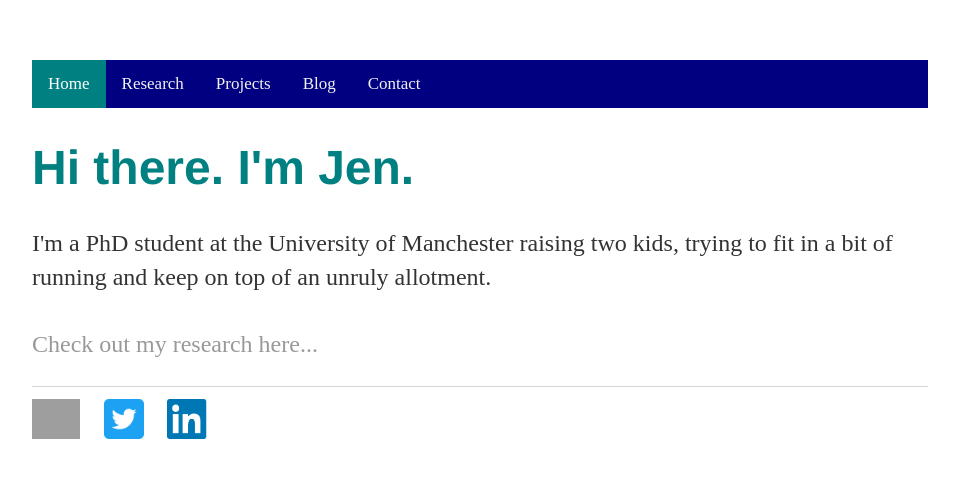
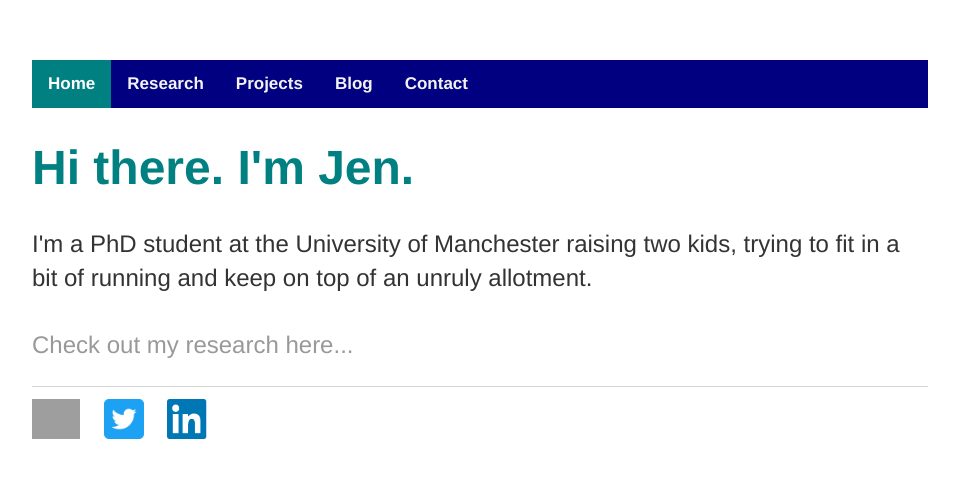
Before and after one commit to jendmurphy/jendmurphy.github.io, a Jekyll site: the page built from index.html, in a window 1280 px wide. Shown: the top 478 px of the page, without its empty margins (160-1119 px from the left). Built offline with Jekyll 4.4.1, drawn with Linux system fonts in a browser that asks for light colours; grey boxes are pictures that could not be loaded.

Commit message:
Font update

```diff
--- a/css/main.css
+++ b/css/main.css
@@ -9,6 +9,10 @@ body {
 }
 
 .topnav a {
+  font-family:'Helvetica', 'Arial', 'Sans-Serif';
+  padding: 0px;
+  list-style: none;
+  font-weight: bold;
   float: left;
   display: block;
   color: #f2f2f2;
@@ -62,6 +66,7 @@ h2 {
 
 p {
     font-size: 1.5em;
+    font-family:'Helvetica', 'Arial', 'Sans-Serif';
     line-height: 1.4em;
     color: #333;
 }
```
